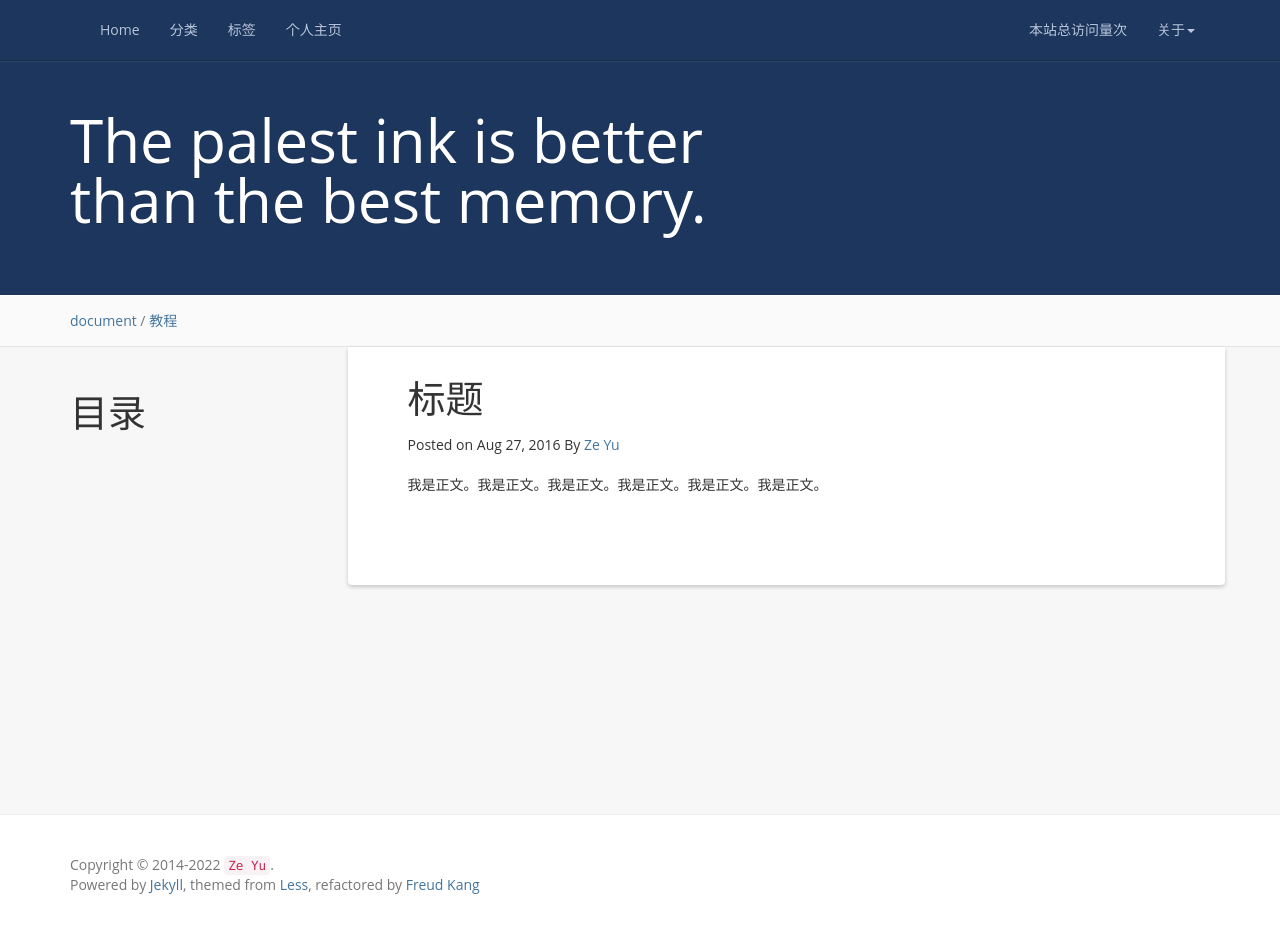
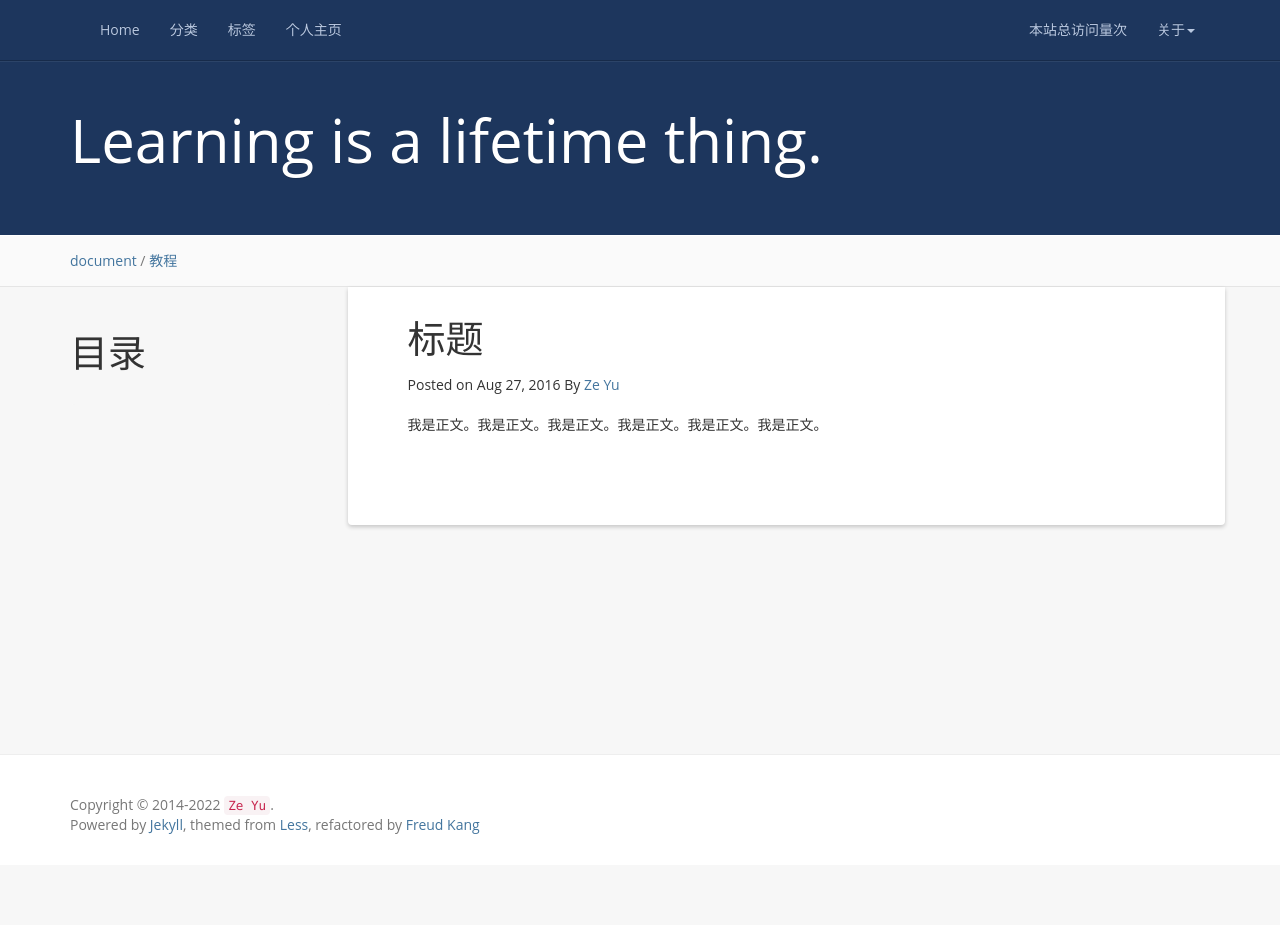
Before and after one commit to 2014301020024/blog, a Jekyll site: the page built from template.md, in a window 1280 px wide and 925 px high. Built offline with Jekyll 4.4.1, drawn with Linux system fonts in a browser that asks for light colours; a script that is not in the unit is left out; comment, search, counter and statistics services are not loaded.

Commit message:
Change words

```diff
--- a/_config.yml
+++ b/_config.yml
@@ -1,6 +1,6 @@
 name: ZeYu - Reminder
 description: The greatest test of courage on earth is to bear defeat without losing heart.
-motto: The palest ink is better than the best memory.
+motto: Learning is a lifetime thing.
 email: yuze@iphy.ac.cn
 author: Ze Yu
 url: https://2014301020024.github.io/zeyu/
```
